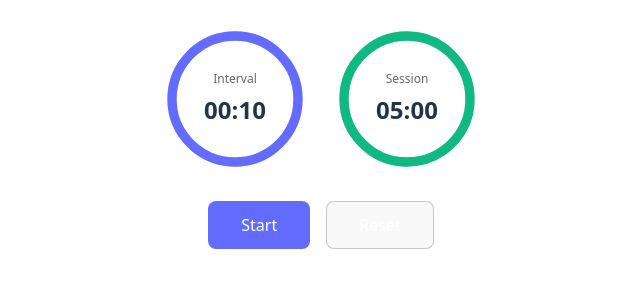
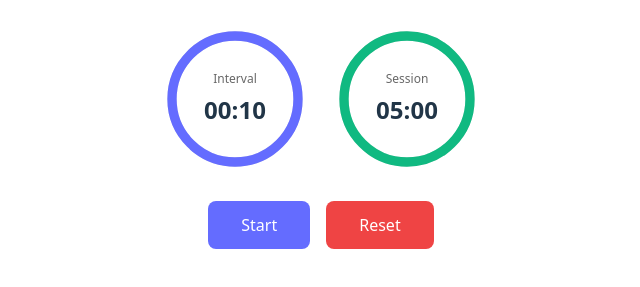
Before and after one commit to osatoh/PingLoop, a website built with Vite: page index.html in a window 1280 px wide. Shown: the part 355-642 px from the top of the page, without its empty margins (319-959 px from the left). Built offline with nearby package versions, Linux system fonts and the light colour scheme.

Commit message:
style: make reset button more visible with red color

```diff
--- a/src/style.css
+++ b/src/style.css
@@ -181,13 +181,12 @@ button:disabled {
 }
 
 #reset-btn {
-  background-color: #1a1a1a;
-  border: 1px solid rgba(255, 255, 255, 0.2);
+  background-color: #ef4444;
+  border: 1px solid transparent;
 }
 
 #reset-btn:hover {
-  border-color: #646cff;
-  background-color: #1a1a1a;
+  background-color: #dc2626;
 }
 
 .settings.hidden {
@@ -215,7 +214,6 @@ button:disabled {
   }
 
   #reset-btn {
-    background-color: #f9f9f9;
-    border-color: rgba(0, 0, 0, 0.2);
+    background-color: #ef4444;
   }
 }
```
